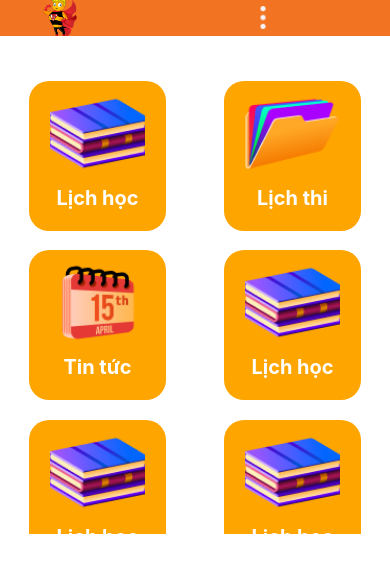
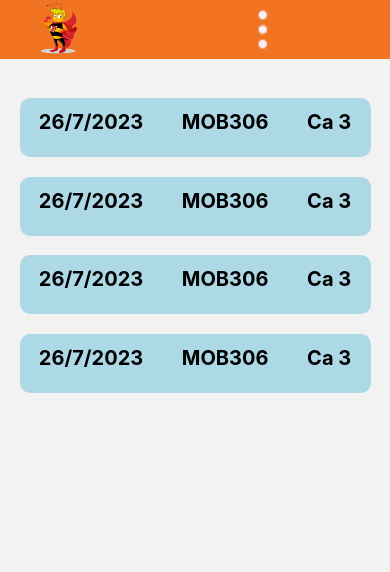
Before and after one commit to vohoangthanh/ReactNative, a React Native app: screen /Lichthi in a window 390 px wide. Shown: the top 572 px of the page. Built offline with nearby package versions, Linux system fonts and the light colour scheme.

Commit message:
Fullv1
Bản full lần 1 chưa API

```diff
--- a/App.tsx
+++ b/App.tsx
@@ -6,7 +6,7 @@
  */
 
 import React from 'react';
-import type {PropsWithChildren} from 'react';
+import type { PropsWithChildren } from 'react';
 import {
   SafeAreaView,
   ScrollView,
@@ -16,20 +16,15 @@ import {
   useColorScheme,
   View,
 } from 'react-native';
+import Index from './src/Index';
 import Menu from './src/Menu';
-import Lichthi from './src/Lichthi';
-
-
 
 function App(): JSX.Element {
 
 
   return (
-    <SafeAreaView>
-      <View>
-    <Menu/>
-      </View>
-
+    <SafeAreaView style={{flex:1}}>
+     <Index/>
     </SafeAreaView>
   );
 }
--- /dev/null
+++ b/src/Index.js
@@ -0,0 +1,27 @@
+import { StyleSheet, Text, View,Screen } from 'react-native'
+import React from 'react'
+import { NavigationContainer } from '@react-navigation/native'
+import { createNativeStackNavigator } from '@react-navigation/native-stack'
+import { AppRegistry } from 'react-native';
+import Login from './Login'
+import Menu from './Menu'
+import Lichthi from './Lichthi'
+const Stack = createNativeStackNavigator()
+const Index = () => {
+
+
+  return (
+   <NavigationContainer>
+    <Stack.Navigator>
+      <Stack.Screen name="Login" component={Login} options={{headerShown: false}}/>
+      <Stack.Screen name="Menu" component={Menu} options={{headerShown: false}}/>
+      <Stack.Screen name="Lichthi" component={Lichthi} options={{headerShown: false}}/>
+
+    </Stack.Navigator>
+   </NavigationContainer>
+  )
+}
+
+export default Index
+
+const styles = StyleSheet.create({})
--- a/src/Lichthi.js
+++ b/src/Lichthi.js
@@ -1,14 +1,136 @@
-import { StyleSheet, Text, View } from 'react-native'
-import React from 'react'
+import { StyleSheet, Text, View, Image, TouchableOpacity, LayoutAnimation } from 'react-native'
+import React, { useState } from 'react'
 
+import Collapse from '@kunukn/react-collapse'
 const Lichthi = () => {
+  const [isOpen, setIsOpen] = useState(false);
+
+  const toggleOpen = () => {
+    setIsOpen(value => !value);
+    LayoutAnimation.configureNext(LayoutAnimation.Presets.easeInEaseOut);
+  }
   return (
-    <View>
-      <Text>LCoong</Text>
+    <View style={styles.item}>
+      <View style={styles.logotitle}>
+        <Image style={styles.logo} source={require('../media/logo1.png')} />
+        <Image style={styles.more} source={require('../media/more.png')} />
+      </View>
+      <View style={styles.itemcon}>
+        <View style={styles.itemcon1}>
+          <View style={styles.itemne}>
+            <View>
+              <Text style={styles.txttitle}>26/7/2023</Text>
+            </View>
+            <View>
+              <Text style={styles.txttitle}>MOB306</Text>
+            </View>
+            <View>
+              <Text style={styles.txttitle}>Ca 3</Text>
+            </View>
+          </View>
+        </View>
+        <View style={styles.itemcon1}>
+          <View style={styles.itemne}>
+            <View>
+              <Text style={styles.txttitle}>26/7/2023</Text>
+            </View>
+            <View>
+              <Text style={styles.txttitle}>MOB306</Text>
+            </View>
+            <View>
+              <Text style={styles.txttitle}>Ca 3</Text>
+            </View>
+          </View>
+        </View>
+        <View style={styles.itemcon1}>
+          <View style={styles.itemne}>
+            <View>
+              <Text style={styles.txttitle}>26/7/2023</Text>
+            </View>
+            <View>
+              <Text style={styles.txttitle}>MOB306</Text>
+            </View>
+            <View>
+              <Text style={styles.txttitle}>Ca 3</Text>
+            </View>
+          </View>
+        </View>
+        <View style={styles.itemcon1}>
+          <View style={styles.itemne}>
+            <View>
+              <Text style={styles.txttitle}>26/7/2023</Text>
+            </View>
+            <View>
+              <Text style={styles.txttitle}>MOB306</Text>
+            </View>
+            <View>
+              <Text style={styles.txttitle}>Ca 3</Text>
+            </View>
+          </View>
+        </View>
+
+
+      </View>
     </View>
   )
 }
 
+
 export default Lichthi
 
-const styles = StyleSheet.create({})
+const styles = StyleSheet.create({
+  itemne: {
+    flexDirection: 'row',
+    justifyContent: 'space-around',
+  },
+  txttitle: {
+    fontSize: 20,
+    fontWeight: 'bold',
+    color: 'black',
+    textAlign: 'center',
+    top: '50%'
+  },
+  itemcon1: {
+    borderRadius: 10,
+    width: '90%',
+    height: '100%',
+    backgroundColor: 'lightblue',
+    marginTop: '5%',
+
+  },
+  itemcon: {
+    marginTop: '5%',
+    width: '100%',
+    height: '7%',
+    alignItems: 'center',
+  },
+  item: {
+    width: '100%',
+    height: '100%',
+  },
+  more: {
+    width: '5%',
+    height: '70%',
+    left: '-30%'
+  },
+  logotitle: {
+    alignItems: 'center',
+    justifyContent: 'space-between',
+    flexDirection: 'row',
+    backgroundColor: '#f27321',
+    width: '100%',
+    height: '7%',
+  },
+  logo: {
+    left: '10%',
+    width: '10%',
+    height: '100%',
+  },
+
+  hidden: {
+    height: 0,
+  },
+  list: {
+    overflow: 'hidden'
+  },
+});
--- /dev/null
+++ b/src/Login.js
@@ -0,0 +1,124 @@
+import { StyleSheet, Text, View, Image, TextInput, Pressable, Alert } from 'react-native'
+import React, { useState }  from 'react'
+
+const Login = (props) => {
+  const {navigation} = props
+  const [username, setUsername] = useState('');
+  const [password, setPassword] = useState('');
+  const handleLogin = () => {
+      if (username === 'fpoly' && password === '123') {
+        navigation.navigate('Menu')
+      } else {
+          Alert.alert('Login Failed!');
+      }
+  };
+  return (
+    <View style={styles.body}>
+      <View style={styles.top}></View>
+      <View style={styles.bottom}>
+        <View style={styles.bottomview2}>
+          <Image style={styles.anhmonan} source={require('../media/anh.png')} />
+        </View>
+        <Text style={styles.text}>MyFPL</Text>
+        <View style={styles.textinputuser}>
+          <Image style={styles.anh2} source={require('../media/user.png')} />
+          <TextInput value={username} onChangeText={setUsername} style={styles.textinput} placeholder='Username'></TextInput>
+        </View>
+        <View style={styles.textinputuser2}>
+          <Image style={styles.anh2} source={require('../media/pass.png')} />
+          <TextInput secureTextEntry={true} value={password} onChangeText={setPassword} style={styles.textinput} placeholder='Password'></TextInput>
+        </View>
+        <Pressable style={styles.button} onPress={handleLogin}>
+        <Text style={styles.text2}>Login</Text>
+        </Pressable>
+        <Text style={styles.text3}>Forgot your password?</Text>
+      </View>
+    </View>
+  )
+}
+
+export default Login
+
+const styles = StyleSheet.create({
+  body: {
+    backgroundColor: 'white',
+    width: '100%',
+    height: '100%',
+    alignItems: 'center',
+  },
+  bottom: {
+    borderRadius: 450,
+    width: '200%',
+    height: '200%',
+    alignItems: 'center',
+    backgroundColor: '#feb02a'
+  },
+  top: {
+    width: '100%',
+    height: '26%',
+  },
+  anhmonan: {
+    top: '5%',
+    borderRadius: 50,
+    width: '85%',
+    height: '85%',
+  },
+  bottomview2: {
+    alignItems: "center",
+    backgroundColor: '#AAEEFF',
+    borderRadius: 50,
+    width: '20%',
+    height: '11%',
+    top: '-5.5%'
+  },
+  text: {
+    color: '#7C85FF',
+    fontFamily: 'Yu Gothic UI',
+    fontStyle: 'normal',
+    fontSize: 36,
+    top: '-2%',
+  },
+  textinputuser: {
+    backgroundColor: 'white',
+    borderRadius: 16,
+    width: '41%',
+    height: '3.5%',
+    flexDirection: 'row',
+    alignItems: 'center',
+  },
+  anh2: {
+    marginLeft: '2%',
+    marginRight: '7%',
+  },
+  textinputuser2: {
+    backgroundColor: 'white',
+    borderRadius: 16,
+    width: '41%',
+    height: '3.5%',
+    flexDirection: 'row',
+    alignItems: 'center',
+    marginTop: '5%',
+    marginBottom: '5%',
+  },
+  button: {
+    alignItems: 'center',
+    width: '13%',
+    height: '4.5%',
+    borderRadius: 25,
+    backgroundColor: '#fc8a03',
+    marginBottom: '2.5%',
+  },
+  text2: {
+    color: '#FFF',
+    fontFamily: 'Yu Gothic UI',
+    fontStyle: 'normal',
+    lineHeight: 24,
+    fontSize: 24,
+    top: '35%',
+  },
+  text3: {
+    color: '#FFF',
+    fontStyle: 'normal',
+    fontSize: 18,
+  },
+})
--- a/src/Menu.js
+++ b/src/Menu.js
@@ -1,7 +1,11 @@
-import { StyleSheet, Text, View, Image, ScrollView } from 'react-native'
+import { StyleSheet, Text, View, Image, ScrollView, onPress,Pressable } from 'react-native'
 import React from 'react'
 
-const Menu = () => {
+const Menu = (props) => {
+    const {navigation} = props
+    const handleLogin = () => {
+        navigation.navigate('Lichthi')
+    }
     return (
         <View style={styles.item}>
             <View style={styles.logotitle}>
@@ -10,13 +14,13 @@ const Menu = () => {
             </View>
             <ScrollView style={styles.scrool} >
                 <View style={styles.menu}>
-                    <View style={styles.itemcon}>
+                    <Pressable style={styles.itemcon} onPress = {handleLogin}>
                         <Image style={styles.itemcon1} source={require('../media/lichhoc.png')} />
-                        <Text style={styles.txtlichhoc}>Lịch học</Text>
-                    </View>
+                        <Text style={styles.txtlichhoc}>Lịch Thi</Text>
+                    </Pressable>
                     <View style={styles.itemcon}>
                         <Image style={styles.itemcon1} source={require('../media/lichthi.png')} />
-                        <Text style={styles.txtlichhoc}>Lịch thi</Text>
+                        <Text style={styles.txtlichhoc}>Lịch Học</Text>
                     </View>
                 </View>
                 <View style={styles.menu}>
```
Also changed, not shown: package.json (+10 -1 lines), 1 other file (tests, documents, lock files or other folders).
